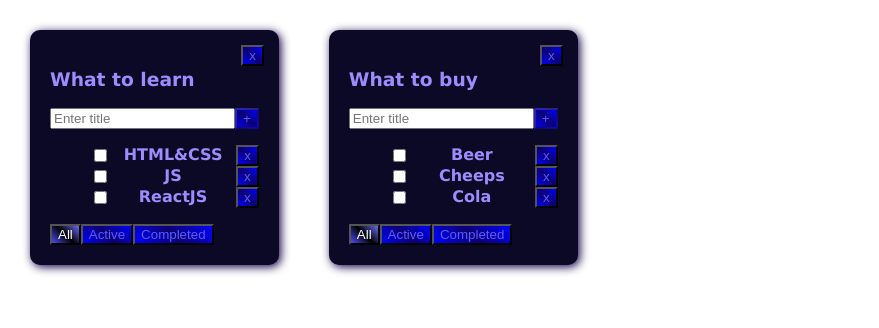
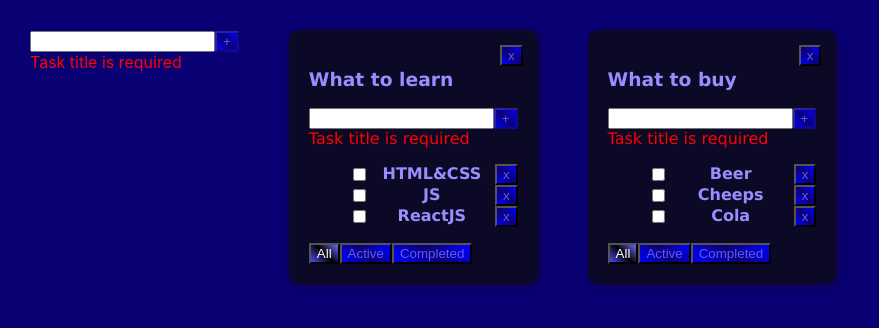
Before and after one commit to Anton-013/todolist-repeat, a React (Vite) app: page / in a window 1280 px wide. Shown: the top 328 px of the page, without its empty margins (0-879 px from the left). Built offline with nearby package versions, Linux system fonts and the light colour scheme.

Commit message:
refactoring Input

```diff
--- a/src/App.css
+++ b/src/App.css
@@ -10,10 +10,6 @@
 button {
   background-image: linear-gradient(45deg, blue, rgb(13, 0, 114), blue);
   color: rgb(92, 92, 254);
-}
-
-.task {
-  font-weight: bold;
 }
 
 .task-done {
@@ -62,4 +58,5 @@ ul {
 .task {
   display: flex;
   justify-content: space-between;
+  font-weight: bold;
 }
--- a/src/App.tsx
+++ b/src/App.tsx
@@ -2,6 +2,7 @@ import { useState } from 'react'
 import './App.css'
 import { TodolistItem } from './TodolistItem'
 import { v1 } from 'uuid'
+import { CreateItemForm } from './CreateItemForm'
 
 export type Task = {
   id: string
@@ -64,6 +65,16 @@ export const App = () => {
     setTodolists(todolists.filter(tl => tl.id !== todolistId))
   }
 
+  const createTodolist = (title: string) => {
+    const newTodo: Todolist = {
+      id: v1(),
+      title,
+      filter: 'all'
+    }
+    setTodolists([...todolists, newTodo])
+    setTasks({...tasks, [newTodo.id]: []})
+  }
+
   const todolistComponents = todolists.map(tl => {
 
     let filteredTasks = tasks[tl.id]
@@ -92,6 +103,7 @@ export const App = () => {
 
   return (
     <div className="app">
+      <CreateItemForm createItem={createTodolist}/>
       {todolistComponents}
     </div>
   )
--- /dev/null
+++ b/src/CreateItemForm.tsx
@@ -0,0 +1,52 @@
+import { ChangeEvent, KeyboardEvent, useState } from "react"
+import { Button } from "./Button"
+
+type Props = {
+    createItem: (title: string) => void
+}
+
+export const CreateItemForm = ({createItem}: Props) => {
+
+    const [taskTitle, setTaskTitle] = useState("")
+    const [error, setError] = useState<boolean>(false)
+
+     const createTaskHandler = () => {
+        const trimmedTitle = taskTitle.trim()
+        if (trimmedTitle) {
+            createItem(taskTitle)
+        } else {
+            setError(true)
+        }
+        setTaskTitle("")
+    }
+
+
+    const onChangeSetTitleHandler = (e: ChangeEvent<HTMLInputElement>) => {
+                    error && setError(false)
+                    setTaskTitle(e.currentTarget.value)
+                }
+    const onKeyDownCreateItemHandler = (e: KeyboardEvent<HTMLInputElement>) => {
+                    if (e.key === "Enter" && taskTitle && taskTitle.length <= 10) {
+                        createTaskHandler()
+                    }
+                }
+
+    return (
+        <div>
+            <input
+                value={taskTitle}
+                className={!!error ? "error" : undefined}
+                onChange={onChangeSetTitleHandler}
+                onKeyDown={onKeyDownCreateItemHandler}
+            />
+            <Button
+                title="+"
+                onClick={createTaskHandler}
+                disabled={!Boolean(taskTitle) || taskTitle.length > 10}
+            />
+            {!taskTitle && <div style={{ color: "red" }}>Task title is required</div>}
+            {taskTitle && taskTitle.length <= 10 && <div>Title shoud be max 10 charters</div>}
+            {taskTitle.length > 10 && <div style={{ color: "red" }}>Max length title</div>}
+        </div>
+    )
+}
--- a/src/TodolistItem.tsx
+++ b/src/TodolistItem.tsx
@@ -1,6 +1,7 @@
-import { useState, KeyboardEvent, ChangeEvent } from "react"
+import { ChangeEvent } from "react"
 import { FilterValues, Task } from "./App"
 import { Button } from "./Button"
+import { CreateItemForm } from "./CreateItemForm"
 
 
 type Props = {
@@ -18,51 +19,17 @@ type Props = {
 
 export const TodolistItem = ({ todolistId, title, tasks, date, filter, createTask, delTask, changeTaskStatus, changeFilter, deleteTodolist }: Props) => {
 
-    const [taskTitle, setTaskTitle] = useState('')
-    const [error, setError] = useState<string | null>(null)
-
-    const createTaskHandler = () => {
-        const trimmedTaskTitle = taskTitle.trim()
-        if (trimmedTaskTitle) {
-            createTask(trimmedTaskTitle, todolistId)
-        } else {
-            setError('Title is required!!!')
-        }
-        setTaskTitle('')
+    const createTaskHandler = (taskTitle: string) => {
+        createTask(taskTitle, todolistId)
     }
-    const createTaskOnKeyDownHandler = (e: KeyboardEvent<HTMLInputElement>) => {
-        if (e.key === 'Enter' && !isBtnDisable) {
-            createTaskHandler()
-        }
-    }
-    const setTaskTitleHandler = (e: ChangeEvent<HTMLInputElement>) => {
-        error && setError(null)
-        setTaskTitle(e.currentTarget.value)
-    }
-
-    const isBtnDisable = !taskTitle || taskTitle.length > 10
 
     return (
         <div className="todolist">
             <h3>
                 {title}
-                <Button classes="deleteTodolist" title='x' onClick={() => deleteTodolist(todolistId)}/>
+                <Button classes="deleteTodolist" title='x' onClick={() => deleteTodolist(todolistId)} />
             </h3>
-            <div>
-                <input
-                    className={!!error ? 'task-input-error' : ''}
-                    placeholder="Enter title"
-                    value={taskTitle}
-                    onChange={setTaskTitleHandler}
-                    onKeyDown={createTaskOnKeyDownHandler} />
-                <Button
-                    disabled={isBtnDisable}
-                    title="+"
-                    onClick={createTaskHandler} />
-                {error && <div style={{color: 'red'}}>{error}</div>}
-                {taskTitle && <div>Max title length is 10 charters</div>}
-                {taskTitle.length > 10 && <div style={{ color: 'red' }}>Title length is too long</div>}
-            </div>
+            <CreateItemForm createItem={createTaskHandler} />
             {tasks.length === 0 ? (
                 <p>Тасок нет</p>
             ) : (
--- a/src/index.css
+++ b/src/index.css
@@ -4,6 +4,7 @@
   text-rendering: optimizeLegibility;
   -webkit-font-smoothing: antialiased;
   -moz-osx-font-smoothing: grayscale;
+  background-color: rgb(8, 0, 115);
 }
 
 body {
```
